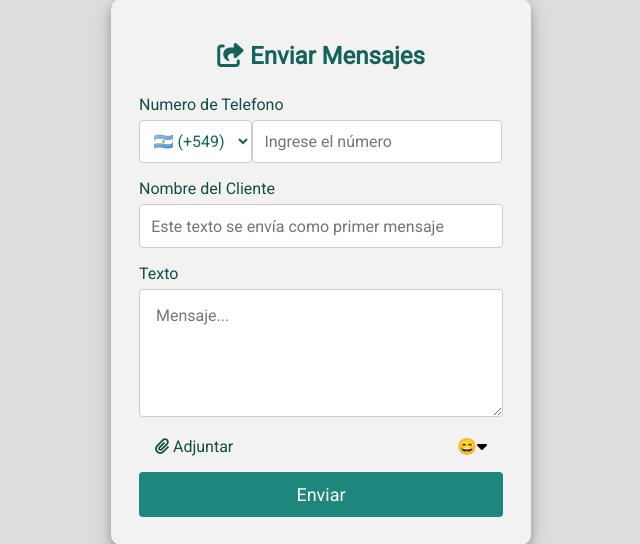
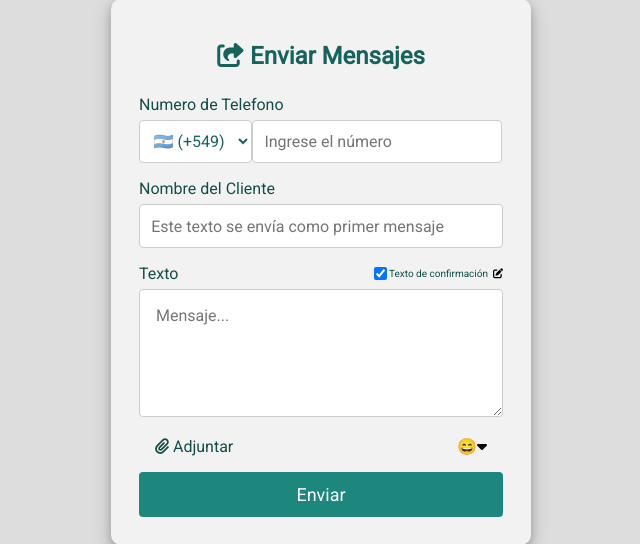
Before and after one commit to GuillermoPastoriniRivas/whatsapp-api, a Flask app: template templates/send.html in a window 1280 px wide. Shown: the part 89-633 px from the top of the page, without its empty margins (319-959 px from the left). Run offline with Flask 2, Linux system fonts and the light colour scheme; the template is opened without the code that fills it, so the values that code supplies are empty; some libraries are stand-ins or nearby versions.

Commit message:
gasdjnasdh

```diff
--- a/application.py
+++ b/application.py
@@ -124,6 +124,7 @@ def logout():
 def send():
     paisuser = paises[current_user.pais]
     numeros = []
+    text = ''
     asignaciones = Asignacion.query.filter_by(user_id=current_user.id).all()
     enviados = Enviado.query.filter_by(user=current_user.username).all()
     if enviados:
@@ -135,6 +136,12 @@ def send():
         agreg = Linea.query.get(asig.linea_id)
         lineas.append(agreg)
     if request.method == 'POST':
+        textocursivo = request.form.getlist("check")
+        print(textocursivo)
+        if textocursivo:
+            f = open(os.path.join(app.root_path, 'mensaje.txt'))
+            text = f.read()
+            f.close()
         instancia = random.choice(lineas)
         numero = str(request.form.get("phone"))
         prefijo = str(request.form.get("selectorflags"))
@@ -175,7 +182,8 @@ def send():
             db.session.add(nuevo)
             db.session.commit()
         elif not archivo:
-            body = request.form.get("mensaje")
+            mens = request.form.get("mensaje")
+            body = f'{mens}  /n  {text}'
             instancias = str(instancia.api_url)
             tokens = str(instancia.token)
             url = f'{instancias}message?token={tokens}'
--- /dev/null
+++ b/mensaje.txt
@@ -0,0 +1,3 @@
+Hello! Welcome to demofile.txt
+This file is for testing purposes.
+Good Luck!
--- a/static/styles/aaai.css
+++ b/static/styles/aaai.css
@@ -494,6 +494,36 @@ margin: 0 auto;
 
 /* mouse over link */
 .link:hover {
-  color: rgb(15, 71, 66);
+  background-color: rgb(15, 71, 66);
   color: #eee;
 }
+
+#flexlabel {
+  display: inline-block;
+  width: 100%;
+}
+
+#checkcursivo {
+  margin-right: 2px;
+  margin-top: 3px;
+}
+
+#labelcursivo, #buttoncursivo {
+  font-size: x-small;
+  margin-top: 3px;
+}
+
+.editable  {
+  float: right;
+  display: inline-flex;
+  align-items: center;
+}
+
+#buttoncursivo {
+  border: none;
+  margin-left: 5px;
+}
+
+#buttoncursivo:hover {
+  cursor: pointer;
+}
--- a/templates/send.html
+++ b/templates/send.html
@@ -48,7 +48,17 @@ Enviar Mensaje
     <label for="cliente">Nombre del Cliente</label>
     <input type="text" id="cliente" name="cliente" placeholder="Este texto se envía como primer mensaje" required>
 
-    <label for="mensaje">Texto</label>
+    <div id="flexlabel">
+      <label for="mensaje">Texto</label>
+      <div class="editable">
+        <input type="checkbox" name="check" id="checkcursivo" checked>
+        <label for="check" id="labelcursivo" > Texto de confirmación </label>
+        <button type="button" id="buttoncursivo"><i class="fas fa-edit"></i></button>
+      </div>
+
+    </div>
+
+
     <textarea id="mensaje" name="mensaje" placeholder="Mensaje..." ></textarea>
     <div class="dropdown-emojis">
 
```
